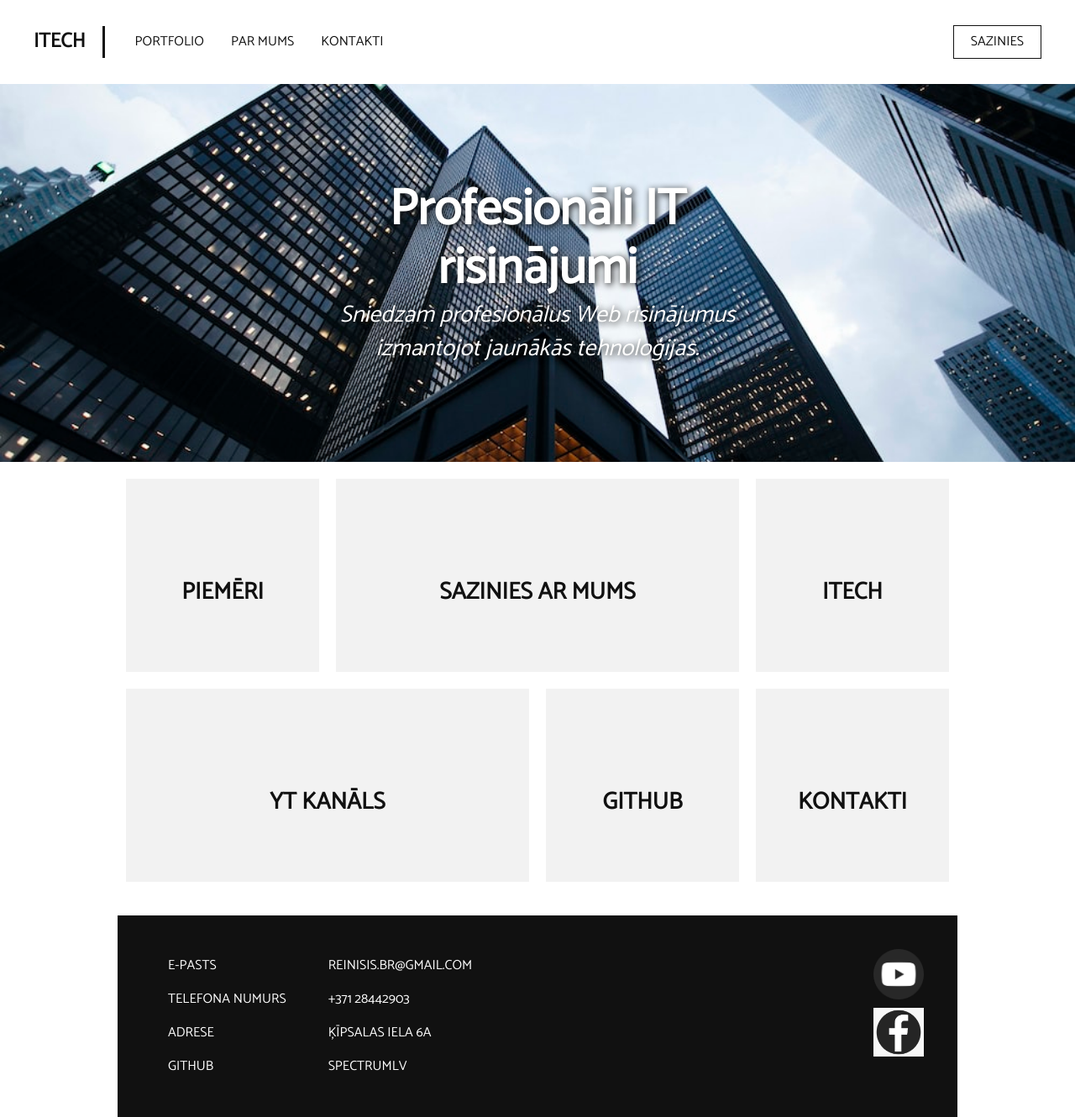
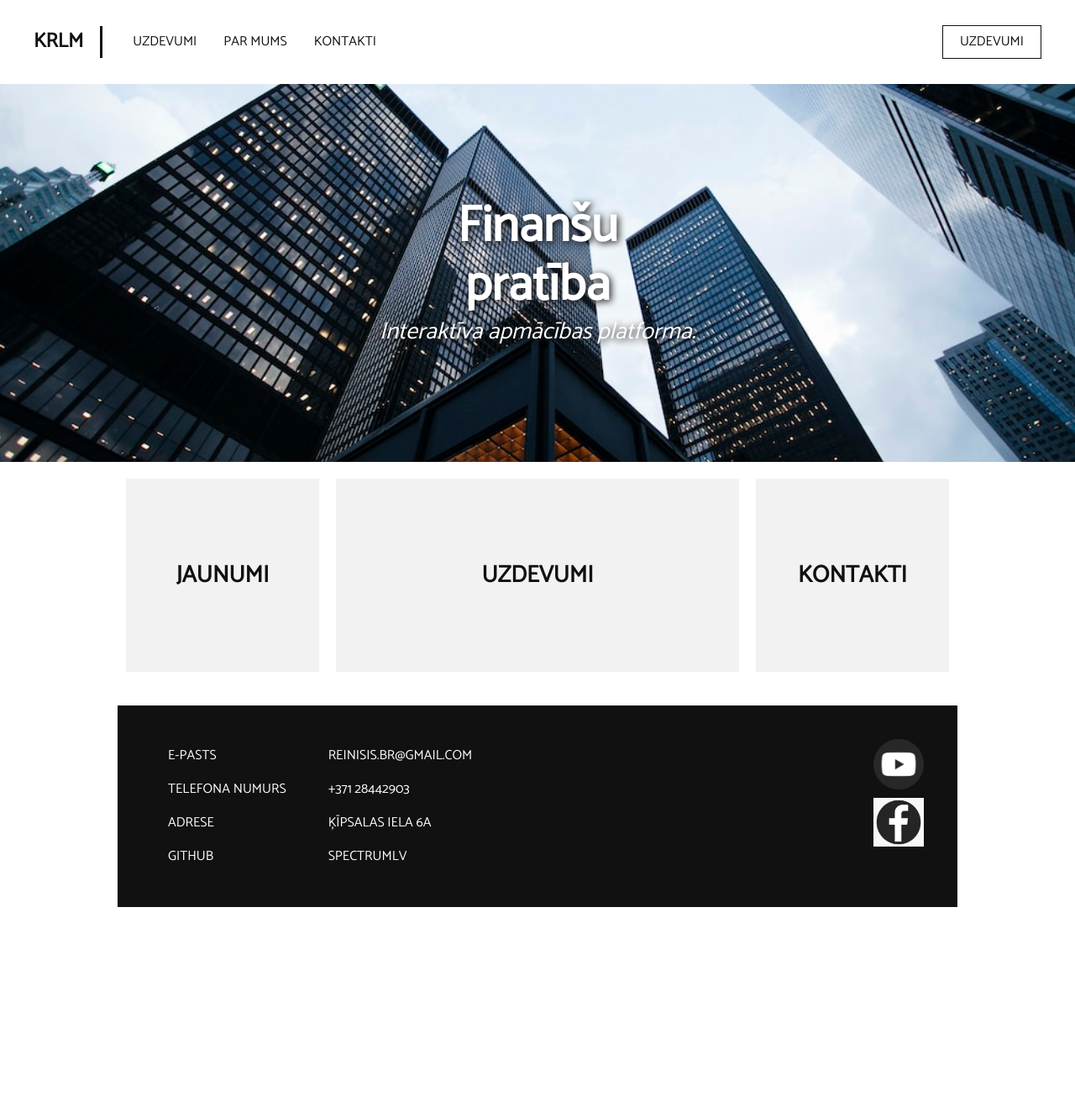
Before and after one commit to SpectrumLV/finansu-lapa, a PHP site: page / in a window 1280 px wide. Shown: the whole page at 84% size. After the commit the page ends 1080 px from the top, so only its background shows below. Run offline with PHP 8.4, Linux system fonts and the light colour scheme.

Commit message:
izmaiņas navbar, index un par mums

```diff
--- a/index.php
+++ b/index.php
@@ -1,55 +1,26 @@
-<?php include_once('navbar.php');
-//include_once('forma.php');
-?>
-
+<?php
+include_once 'navbar.php';
+ ?>
   <main>
-    <div class="success">
-    <?php
-
-$fullUrl = "http://$_SERVER[HTTP_HOST]$_SERVER[REQUEST_URI]";
-if(strpos($fullUrl, "task=success") == true){
-
- echo "<h3>Pieteikums nosūtīts<br>Jūsu numurs ir: " . $_GET['idnumurs'] . "<br> Pakalpojuma cena ir: " . $_GET['cena'] . "Eur </h3>";
-
-}
-
-?>
-    <div>
-
     <section class="index-banner">
       <div class="vertical-center">
-        <h2>Profesionāli IT<br> risinājumi</h2>
-        <h1>Sniedzam profesionālus Web risinājumus izmantojot jaunākās tehnoloģijas.</h1>
+        <h2>Finanšu <br> pratība</h2>
+        <h1>Interaktīva apmācības platforma.</h1>
       </div>
     </section>
     <div class="wrapper">
       <section class="index-links">
-        <a href="cases.html">
+        <a href="cases.php">
           <div class="index-boxlink-square">
-            <h3>Piemēri</h3>
+            <h3>Jaunumi</h3>
           </div>
         </a>
-        <a href="anketa.html">
+        <a href="cases.php">
           <div class="index-boxlink-rectangle">
-            <h3>Sazinies ar mums</h3>
+            <h3>Uzdevumi</h3>
           </div>
         </a>
         <a href="#">
-          <div class="index-boxlink-square">
-            <h3>ITech</h3>
-          </div>
-        </a>
-        <a href="#">
-          <div class="index-boxlink-rectangle">
-            <h3>YT kanāls</h3>
-          </div>
-        </a>
-        <a href="#">
-          <div class="index-boxlink-square">
-            <h3>GitHub</h3>
-          </div>
-        </a>
-        <a href="kontakti.html">
           <div class="index-boxlink-square">
             <h3>Kontakti</h3>
           </div>
@@ -58,4 +29,6 @@ if(strpos($fullUrl, "task=success") == true){
     </div>
   </main>
 
-  <?php include_once('footer.php'); ?>
+  <?php
+include_once 'footer.php';
+ ?>
--- a/navbar.php
+++ b/navbar.php
@@ -3,7 +3,7 @@
 
 <head>
   <meta charset="utf-8">
-  <title>My portfolio</title>
+  <title>Finanšu apmācības</title>
   <meta name="viewport" content="width=device-width, initial-scale=1.0">
   <link rel="stylesheet" href="style.css">
   <link href='https://fonts.googleapis.com/css?family=Catamaran' rel='stylesheet'>
@@ -12,13 +12,13 @@
 
 <body>
   <header>
-    <a href="index.html" class="header-brand">ITech</a>
+    <a href="index.html" class="header-brand">KRLM</a>
     <nav>
       <ul>
-        <li><a href="cases.php">Portfolio</a></li>
+        <li><a href="cases.php">Uzdevumi</a></li>
         <li><a href="par-mani.php">Par mums</a></li>
         <li><a href="kontakti.php">kontakti</a></li>
       </ul>
-      <a href="anketa.php" class="header-cases">SAZINIES</a>
+      <a href="anketa.php" class="header-cases">Uzdevumi</a>
     </nav>
   </header>
--- a/par-mani.php
+++ b/par-mani.php
@@ -3,9 +3,9 @@
     <div class="wrapper par-mani">
 
       <h1>Par mums</h1>
-      <p>Mēs piedāvājam individuālus risinājumus WEB-dizainam un mājas lapu izstrādei, Internet programmēšana izmantojot Web tehnoloģijas(Wordpress, jQuery, React, Vue.js un citas), e-komerciju, projektēšanu un analīzi Rīgā.
-        <br><br> Mums ir kvalificēts un profesionāls personāls, kas strādā, lai attīstīt Jūsu biznesu. <br><br>
-        Ekonomiski efektīvas, drošas un kvalitatīvas māja lapas, kas ļauj mūsu klientiem gūt stabilu konkurētspējīgu pārākumu ir mūsu prioritāte. </p>
+      <p>Mēs esam interaktīvā apmācību platforma, kas jauniešiem sniedz iespēju uzzināt vairāk par finansēm.
+        <br><br> Mājaslapā ir vairāk kā 10 tēmas par savu finanšu pārvaldību <br><br>
+        Platformā sastāv no rakstiem. Katrā rakstā ir apskatīta viena tēma. Šī tēma ir pasniegta rakstiskā vai video materiāla veidā. Katras nodarbības beigās ir interaktīvs testiņš, kas pārbaudīs Tavas zināšanas</p>
 
 
         <h2>Piesakies uz konsultāciju <a href="anketa.php">ŠEIT</a></h2>
```
